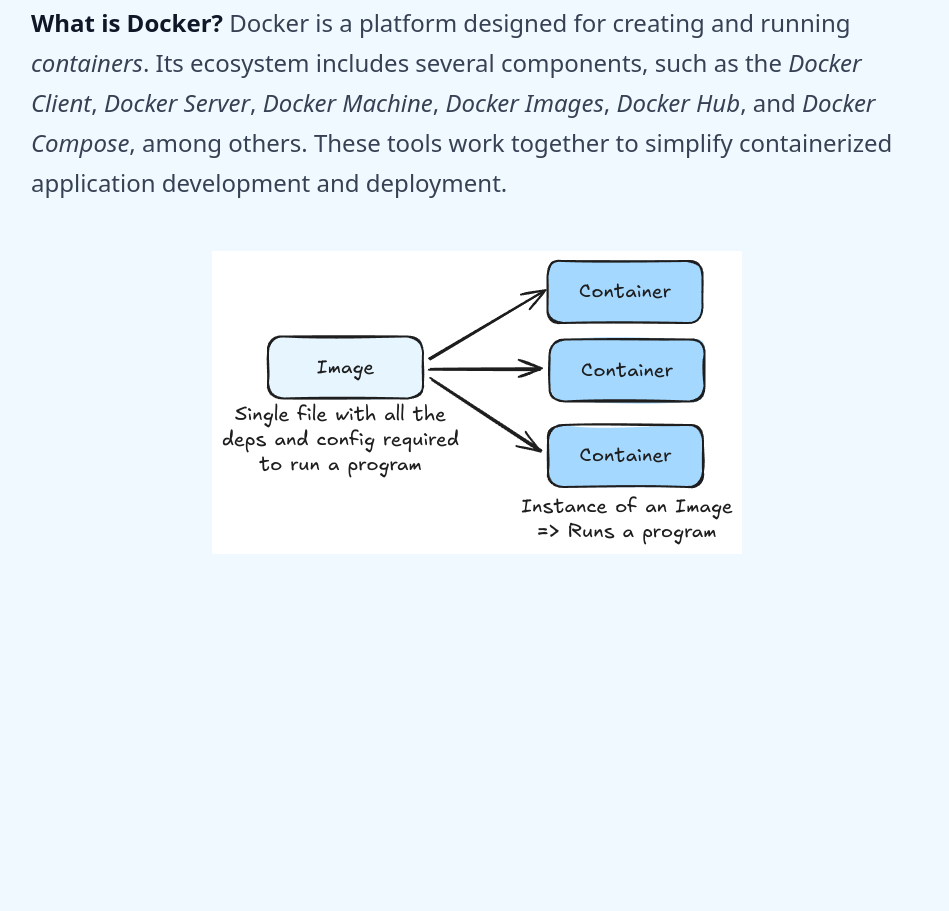
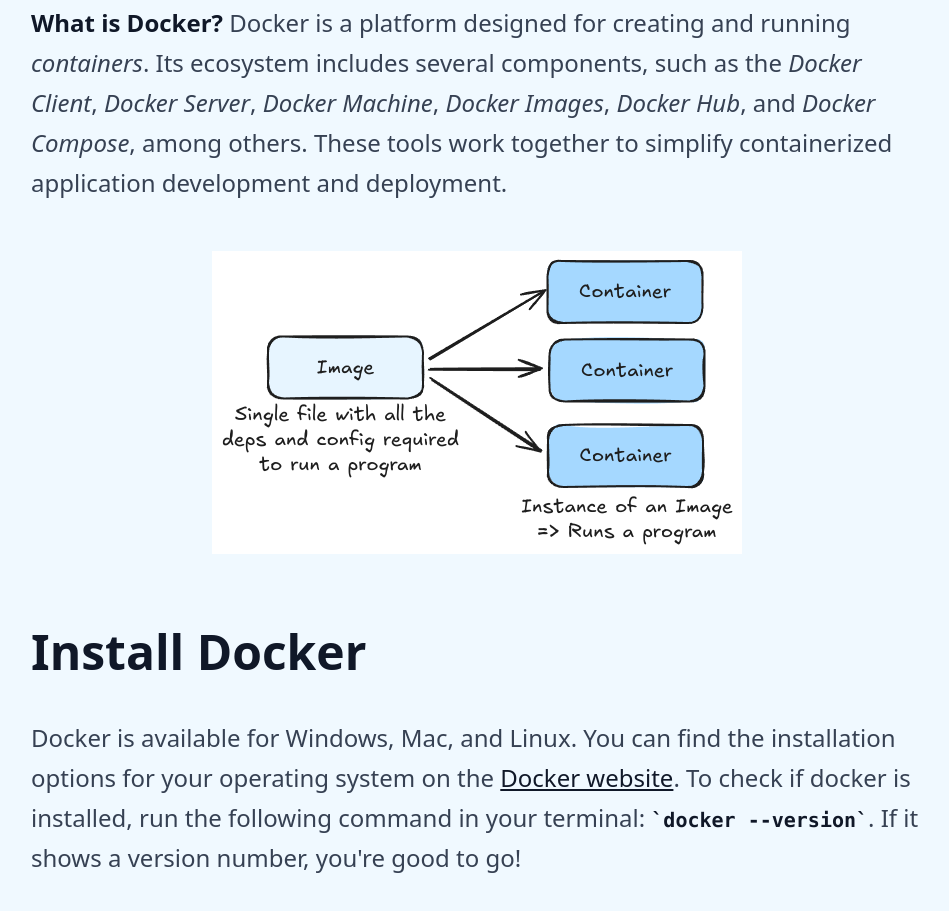
Before and after one commit to ThomasCode92/docker-k8s-complete-guide, an Astro site in the folder apps/docs/: page /blog/dive-into-docker in a window 1280 px wide. Shown: the part 1546-2457 px from the top of the page, without its empty margins (65-1014 px from the left). Before the commit the page ends 2180 px from the top, so only its background shows below. Built offline with nearby package versions, Linux system fonts and the light colour scheme; Astro itself is replaced by a stand-in of ours.

Commit message:
Install Docker

```diff
--- a/apps/docs/src/content/posts/dive-into-docker.mdx
+++ b/apps/docs/src/content/posts/dive-into-docker.mdx
@@ -32,3 +32,11 @@
 containerized application development and deployment.
 
 <Image src={diagram} alt="image vs container" class="mx-auto" />
+
+## Install Docker
+
+Docker is available for Windows, Mac, and Linux. You can find the installation
+options for your operating system on the
+[Docker website](https://docs.docker.com/get-started/get-docker/). To check if
+docker is installed, run the following command in your terminal:
+`docker --version`. If it shows a version number, you're good to go!
```
